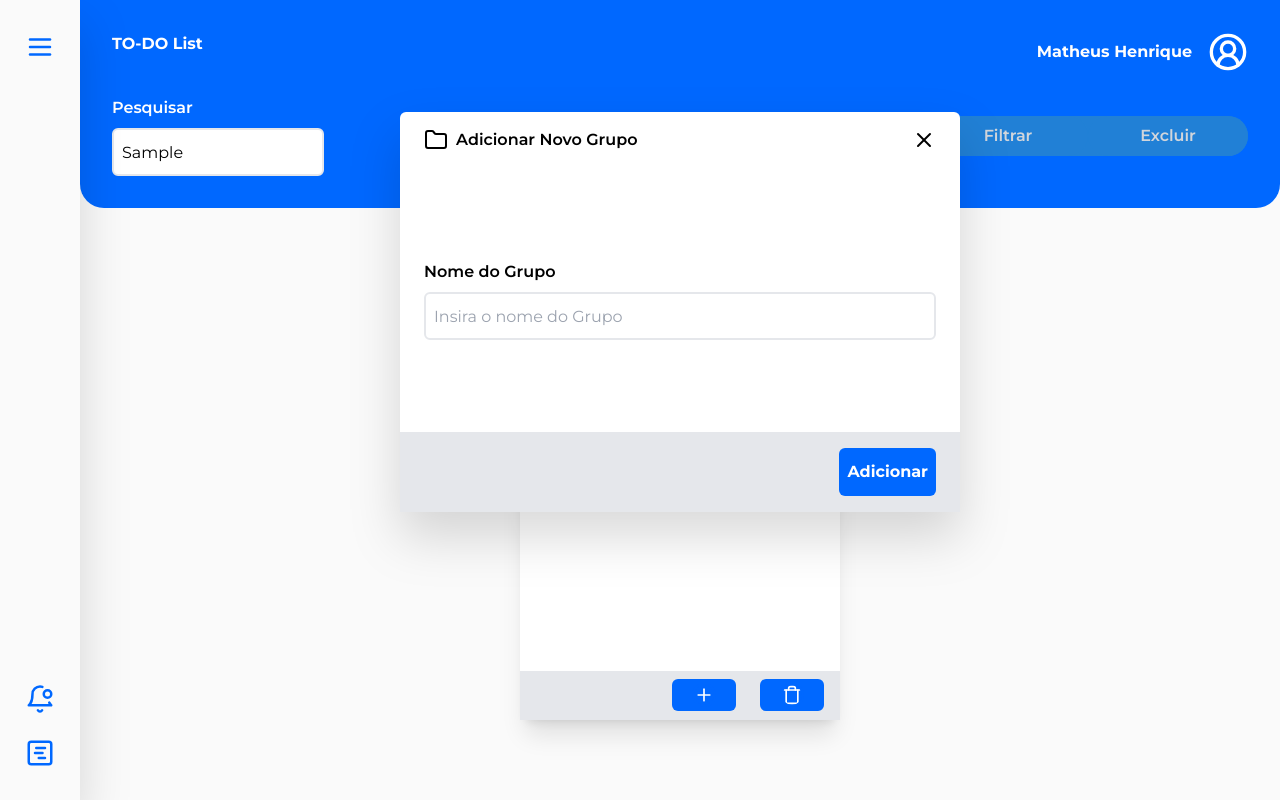
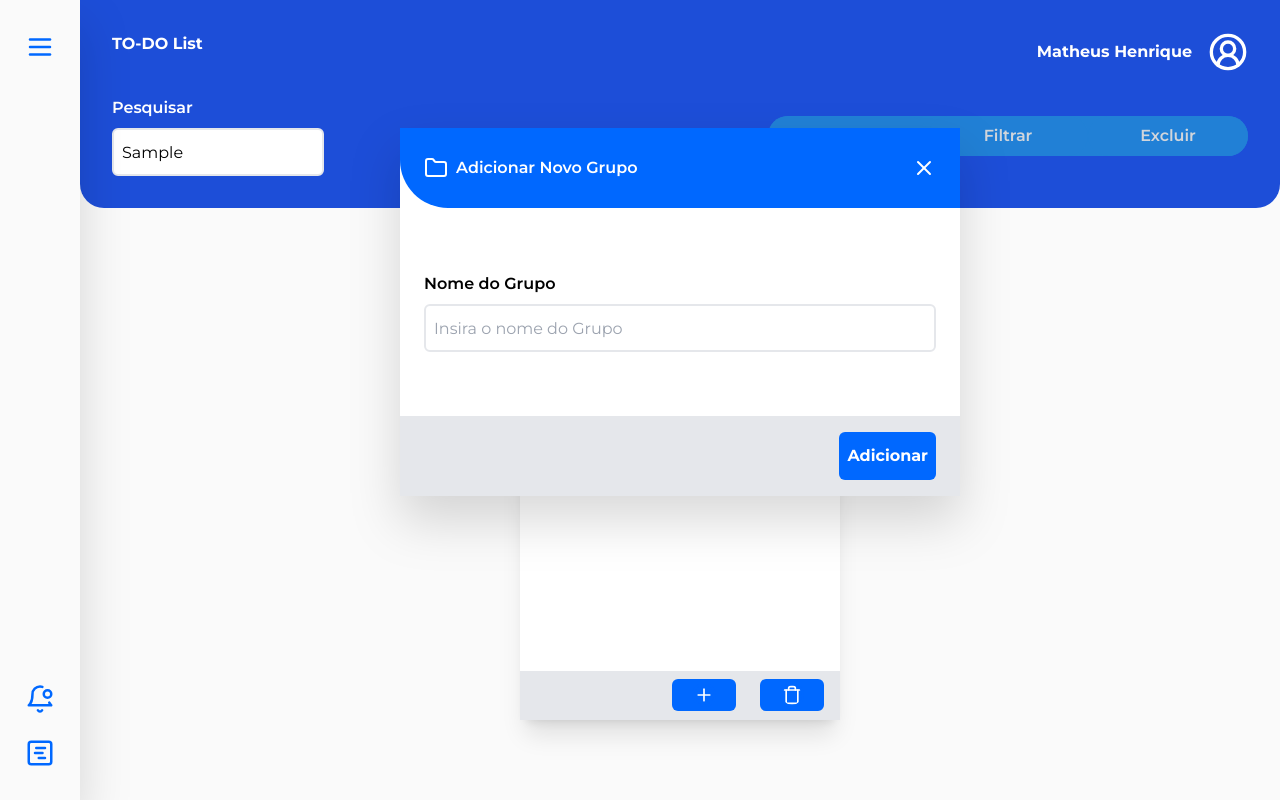
Before and after one commit to Strifexss/FaculdadeTodo, a Next.js app: page /Paginas/Landing in a window 1280 px wide. Both pictures are taken after typing "Sample" into the empty fields and a click on the button "Adicionar". Built offline with nearby package versions, Linux system fonts and the light colour scheme.

Commit message:
Detalhes na interface

```diff
--- a/src/app/Paginas/Components/Landing/ModalInfos/Header.tsx
+++ b/src/app/Paginas/Components/Landing/ModalInfos/Header.tsx
@@ -7,16 +7,16 @@ interface Props {
 
 export default function Header({handleModalVisibility, titulo}:Props) {
     return(
-        <div className="w-full flex justify-between items-center">
+        <div className="w-full h-[10rem] md:h-[5rem] flex justify-between items-center bg-AzulPadrao p-6 rounded-bl-[3rem]">
             <div className="flex justify-center items-center gap-2">
-                <File color="black"/>
-                <h1 className="font-semibold text-[1.2rem] ">
+                <File color="white"/>
+                <h1 className="font-semibold text-[1.2rem] text-white">
                     {titulo}
                 </h1>
             </div>
                 <X  onClick={() => handleModalVisibility(false)}
                     className="cursor-pointer"
-                    color="black"/>
+                    color="white"/>
         </div>
     )
 }
--- a/src/app/Paginas/Components/Landing/ModalInfos/ModalInfos.tsx
+++ b/src/app/Paginas/Components/Landing/ModalInfos/ModalInfos.tsx
@@ -61,8 +61,9 @@ export default function ModalInfos({handleModalVisibility, Item, HandleComplete,
     }
 
     return(
-        <div className=" top-0 md:top-auto md:-translate-y-32 absolute w-screen h-screen md:w-[25rem] md:h-[35rem] bg-white drop-shadow-2xl flex flex-col p-6 gap-4">
+        <div className=" top-0 md:top-auto md:-translate-y-32 absolute w-screen h-screen md:w-[25rem] md:h-[35rem] bg-white drop-shadow-2xl flex flex-col gap-2">
             <Header titulo={Item && Item.nome} handleModalVisibility={handleModalVisibility}/>
+            <section className="flex flex-col p-6 gap-4 w-full h-full">
             <h1 className="text-gray-400 font-semibold">
                 {Item && Item.data}
             </h1>
@@ -96,6 +97,7 @@ export default function ModalInfos({handleModalVisibility, Item, HandleComplete,
                Apagar
             </button>
             </div>
+            </section>
         </div>
     )
 }
--- a/src/app/Paginas/Components/Landing/ModalInsert/Modal.tsx
+++ b/src/app/Paginas/Components/Landing/ModalInsert/Modal.tsx
@@ -27,24 +27,23 @@ export default function Modal({handleCloseModal, setTodos, ArrayTodos}:Props) {
 
     return(
         <div
-        className="rounded-md absolute w-screen h-screen md:w-[35rem] md:h-[25rem] top-0 md:top-auto bg-white md:-translate-y-52 flex flex-col justify-between items-start gap-2 drop-shadow-2xl">
-            <div className="w-full flex justify-between px-6 py-4">
+        className="rounded-md absolute w-full h-full md:w-[35rem] md:h-auto top-0 md:top-auto bg-white md:-translate-y-52 flex flex-col items-start gap-16 drop-shadow-2xl">
+            <div className="w-full h-[10rem] md:h-[5rem] flex justify-between px-6 py-4 bg-AzulPadrao rounded-bl-[3rem]">
                 <section className="flex justify-center items-center gap-2">
-                    <Folder color="black"/>
-                    <h1 className="text-[black] font-semibold">
+                    <Folder color="white"/>
+                    <h1 className="text-white font-bold md:font-semibold">
                         Adicionar Novo Grupo
                     </h1>
                 </section>
-                <button onClick={handleCloseModal}
-                    className="text-black bg-white">
-                    <X color="black"/>
+                <button onClick={handleCloseModal}>
+                    <X color="white"/>
                 </button>
             </div>
             <div className="w-full px-6">
                 <InputTexto LabelColor="Black" Tamanho="full" Nome="Nome do Grupo" handleChangeValue={handleChange} placeholder="Insira o nome do Grupo"/>
             </div>
-            <div className="w-full h-[5rem] bg-gray-200 flex justify-end items-center px-6">
-                <button className="text-white h-[3rem] font-bold p-2 rounded-md bg-AzulPadrao" onClick={() => Adicionar()}>
+            <div className="w-full h-[5rem] md:bg-gray-200 flex md:justify-end items-center px-6">
+                <button className="text-white w-full md:w-auto h-[3rem] font-bold p-2 rounded-md bg-AzulPadrao" onClick={() => Adicionar()}>
                     <h1>Adicionar</h1>
                 </button>
             </div>
--- a/src/app/Paginas/Components/Landing/header/header.tsx
+++ b/src/app/Paginas/Components/Landing/header/header.tsx
@@ -8,7 +8,7 @@ interface Props {
 
 export default function HeaderLanding({buttonsFunctionAdicionar}:Props) {
     return(
-        <header className="w-full h-[30%] bg-AzulPadrao flex flex-col gap-6 justify-start p-8 rounded-b-3xl">
+        <header className="w-full h-[30%] bg-blue-700 flex flex-col gap-6 justify-start p-8 rounded-b-3xl">
             <div className="w-full flex flex-col items-start md:flex-row md:justify-between gap-4 md:gap-0">
                 <h1 className="text-[white] font-bold text-[1rem]">
                     TO-DO List
--- a/src/app/Paginas/Components/Landing/todoComponent/Todo.tsx
+++ b/src/app/Paginas/Components/Landing/todoComponent/Todo.tsx
@@ -48,9 +48,9 @@ export default function TodoComponent({handleModalAddVisibility, Item, Modificar
                 }
             </div>
             <div className="w-full h-[4rem] bg-gray-200 flex justify-end items-center gap-6 px-4">
-                <button
+                <button onClick={() => handleAddButton()}
                     className="bg-AzulPadrao w-[4rem] h-[2rem] flex justify-center items-center rounded-md">
-                <Plus onClick={() => handleAddButton()}
+                <Plus
                     color="white"
                     className="rounded-[50%] border-2 border-AzulPadrao "/>
                 </button>
--- a/src/app/Paginas/Components/Login/TextArea.tsx
+++ b/src/app/Paginas/Components/Login/TextArea.tsx
@@ -7,7 +7,7 @@ export default function TextArea() {
     const Logar = RotaLanding()
 
     return(
-        <div className="bg-BrancoBg drop-shadow-xl w-screen h-screen md:w-[25%] md:h-auto rounded-md flex flex-col items-center  justify-center gap-2  ">
+        <div className="bg-BrancoBg drop-shadow-xl w-full h-full md:w-[30%] 2xl:w-[25%] md:h-auto rounded-md flex flex-col items-center  justify-center gap-2  ">
                 <header
                 className="w-full h-[20rem] md:h-[10rem] flex justify-center items-center bg-AzulPadrao rounded-bl-[5rem]"
                 >
```
